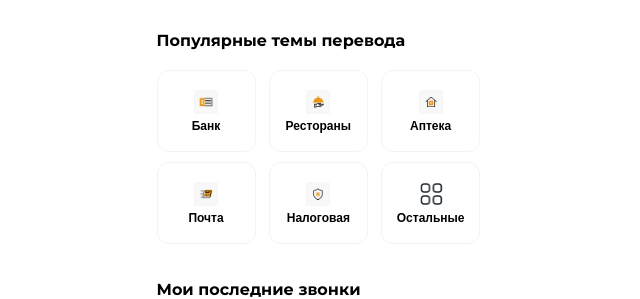
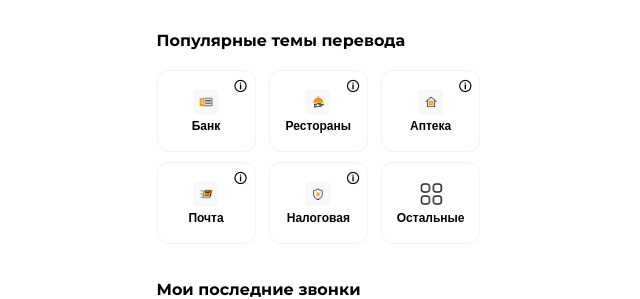
Before and after one commit to Elena-Li-scr/morago-front-end, a React (Vite) app: page /home in a window 1280 px wide. Shown: the part 335-634 px from the top of the page, without its empty margins (320-960 px from the left). Built offline with nearby package versions, Linux system fonts and the light colour scheme.

Commit message:
adding detail information button for themes

```diff
--- a/src/components/Theme.tsx
+++ b/src/components/Theme.tsx
@@ -12,6 +12,7 @@ export default function Theme({ theme, onClick, style }: ThemeProps) {
   const { chosenTopic } = useTopicStore();
   const iconSrc = `/assets/theme-icons/${iconMap[theme]}`;
   return (
+    <div className="theme-wrapper">
       <button
         className={chosenTopic ? "theme chosen-theme" : "theme"}
         onClick={() => onClick?.(theme)}
@@ -20,5 +21,9 @@ export default function Theme({ theme, onClick, style }: ThemeProps) {
         <img src={iconSrc} alt="theme-icon" />
         <h5>{theme}</h5>
       </button>
+      <button type="button" className="theme-info">
+        &#128712;
+      </button>
+    </div>
   );
 }
--- a/src/styles/theme.css
+++ b/src/styles/theme.css
@@ -1,3 +1,17 @@
+.theme-wrapper {
+  position: relative;
+}
+
+.theme-info {
+  position: absolute;
+  right: 20px;
+  top: 7px;
+  width: 5px;
+  height: 5px;
+  cursor: pointer;
+  background-color: inherit;
+  border: none;
+}
 .theme {
   display: flex;
   justify-content: center;
```
Lines whose indentation alone changed are shown as unchanged.
